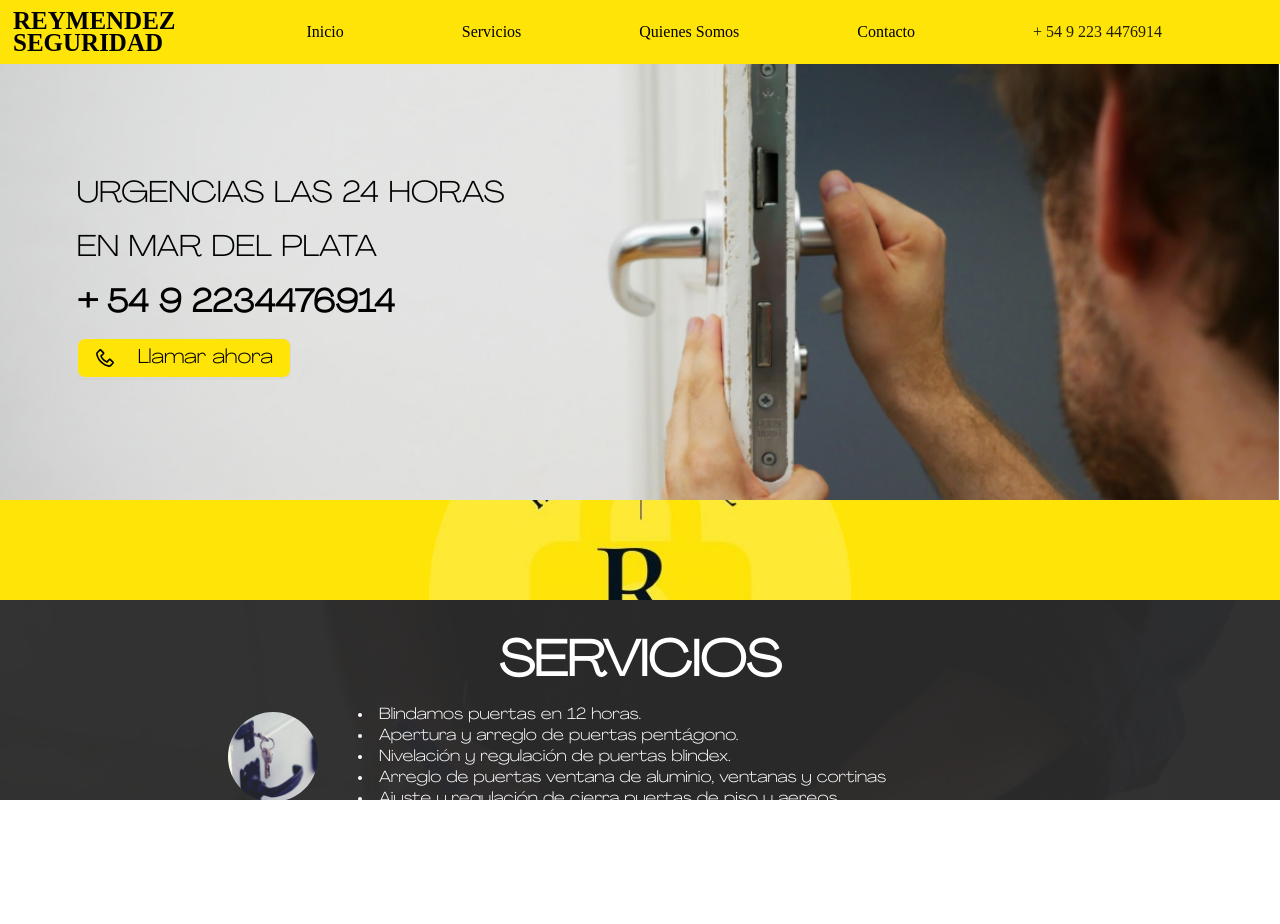
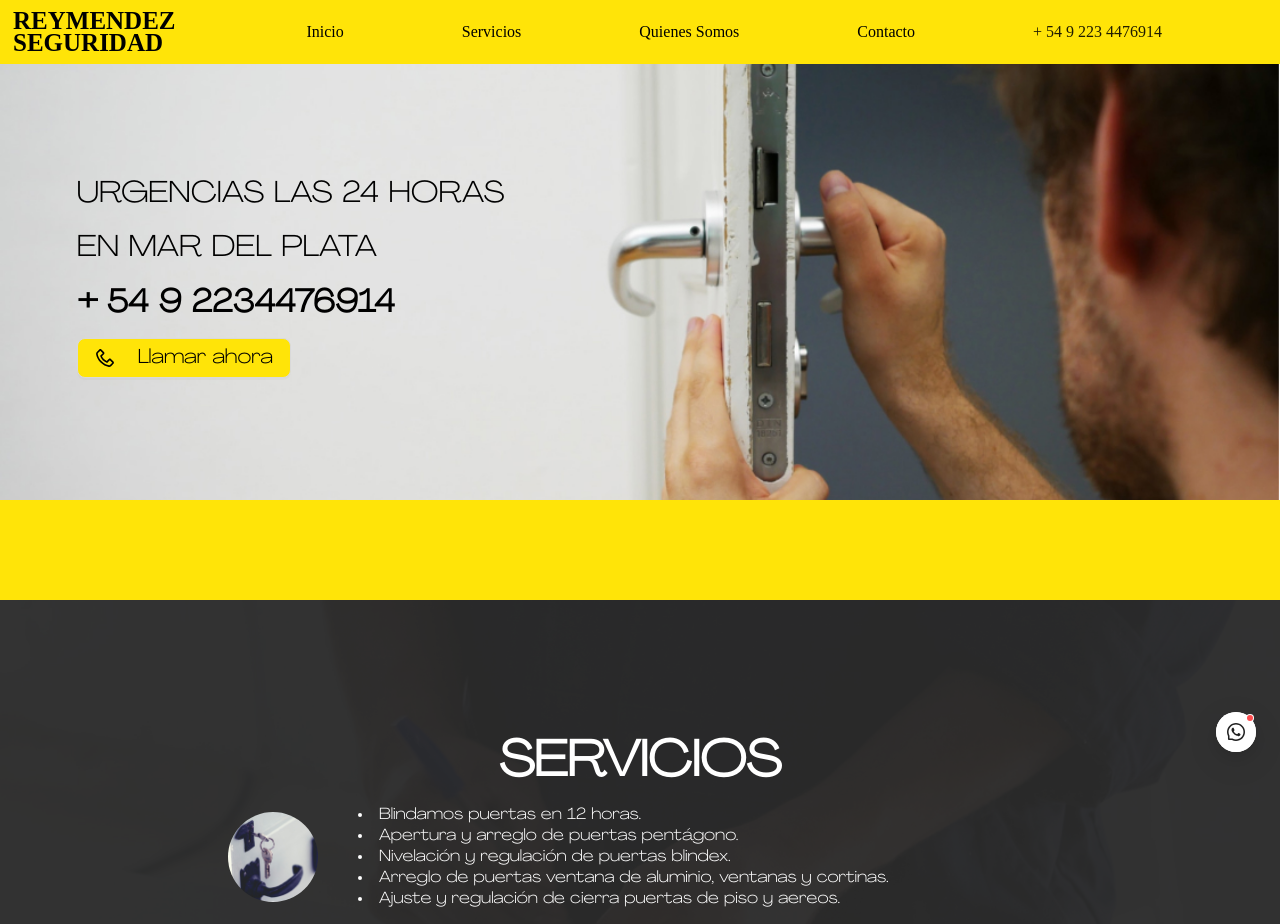
Before and after one commit to JoacoDiSant/Athena-Executor, a Next.js app: page / in a window 1280 px wide. Shown: the top 924 px of the page. Before the commit the page ends 800 px from the top, so only its background shows below. Built offline with nearby package versions, Linux system fonts and the light colour scheme.

Commit message:
Cambios Imagen Fondo y Boton Whatsapp

```diff
--- a/src/Components/Body/index.tsx
+++ b/src/Components/Body/index.tsx
@@ -1,6 +1,6 @@
 import React from 'react';
-import { Button } from 'antd';
-import { PhoneOutlined } from '@ant-design/icons';
+import { Button, FloatButton } from 'antd';
+import { PhoneOutlined, WhatsAppOutlined } from '@ant-design/icons';
 import { useMediaQuery } from 'react-responsive';
 
 import styles from '../../styles/Body.module.css';
@@ -54,7 +54,7 @@ function Body() {
               <li>Apertura y arreglo de puertas pentágono. </li>
               <li>Nivelación y regulación de puertas blindex. </li>
               <li>
-                Arreglo de puertas ventana de aluminio, ventanas y cortinas
+                Arreglo de puertas ventana de aluminio, ventanas y cortinas.
               </li>
               <li>Ajuste y regulación de cierra puertas de piso y aereos.</li>
             </div>
@@ -123,6 +123,12 @@ function Body() {
           </div>
         </div>
       </div>
+      <FloatButton
+        badge={{ dot: true }}
+        href="https://wa.me/5492234476914"
+        icon={<WhatsAppOutlined />}
+        tooltip={<div> Hablanos por WhatsApp </div>}
+      />
     </div>
   );
 }
--- a/src/styles/Body.module.css
+++ b/src/styles/Body.module.css
@@ -180,6 +180,21 @@
 .title_service {
   font-size: 50px;
   text-align: center;
+}
+
+.whppIconContainer {
+  position: fixed;
+  right: 20px;
+  bottom: 20px;
+  transform: scale(2.4);
+  color: white;
+  background-color: green;
+  width: 24px;
+  height: 23px;
+  padding-top: 2.5px;
+  text-align: center;
+  border-radius: 100px;
+  z-index: 1;
 }
 
 /* Mobil S */
@@ -687,7 +702,7 @@
 
   .body_second_block_text {
     padding: 70px;
-    height: 60vh;
+    height: 85vh;
     padding-top: 50px;
   }
 
--- a/src/styles/Home.module.css
+++ b/src/styles/Home.module.css
@@ -1,11 +1,12 @@
 .main {
   width: 100vw;
-  background: url('../images/Logo.png') no-repeat;
+  background: url('../images/r_page-0001.jpg') no-repeat;
   background-size: 20%;
   background-position-y: 92%;
   background-position-x: 50%;
   background-attachment: fixed;
   background-color: #ffe408;
+  position: absolute;
 }
 
 .footer {
```
Also changed, not shown: src/images/r_page-0001.jpg (added).
